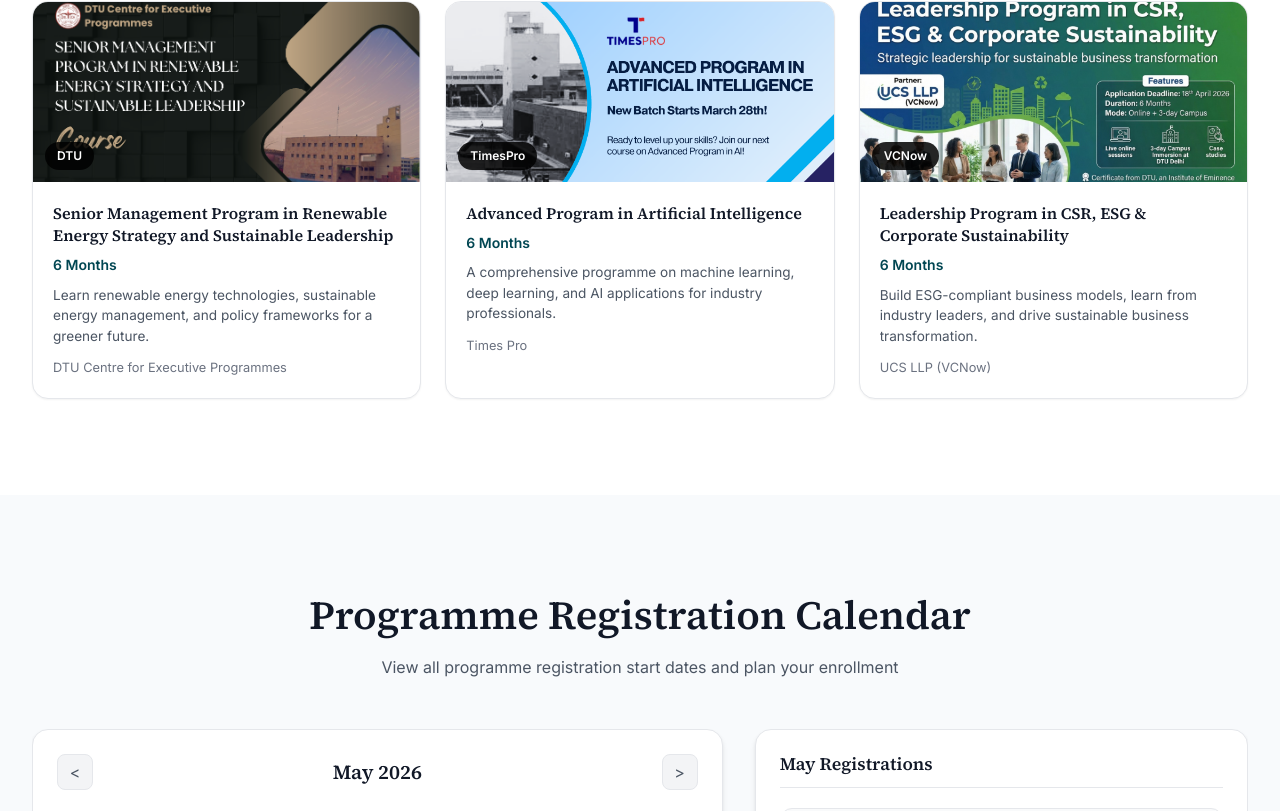
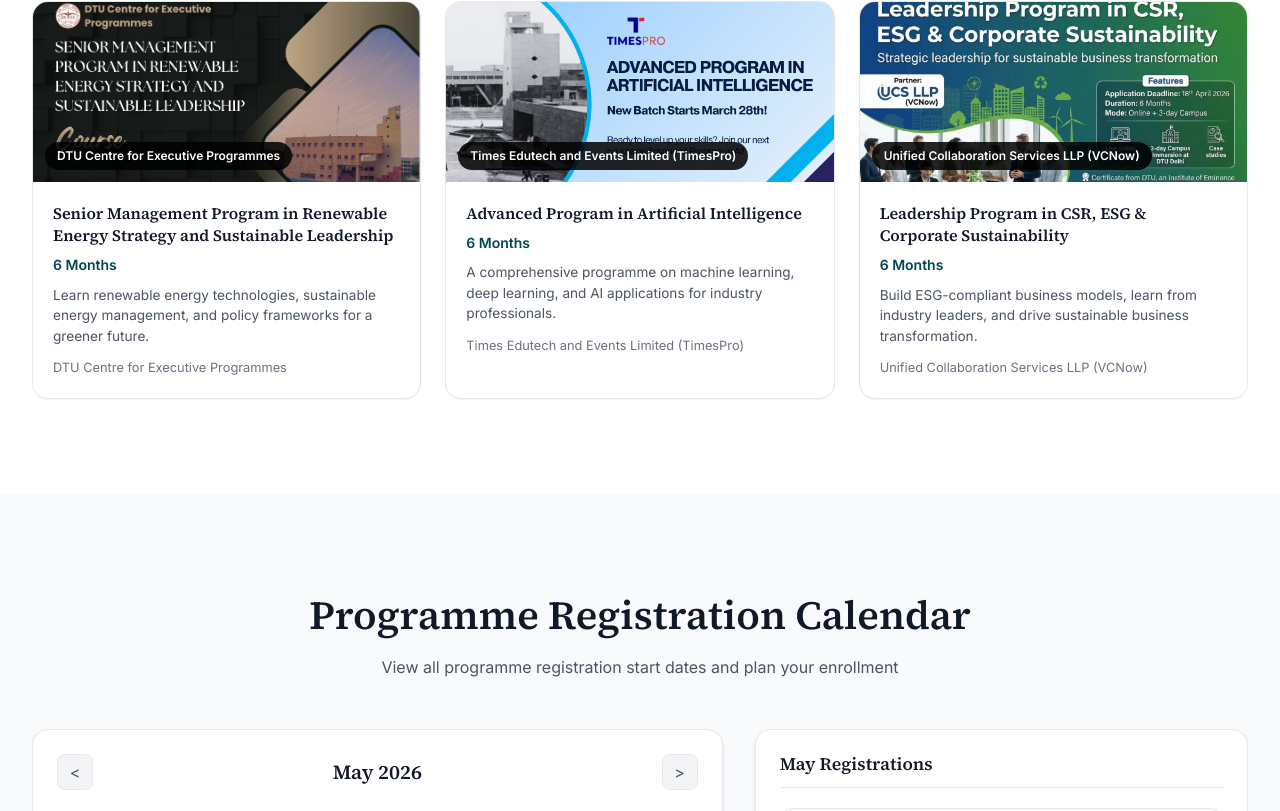
Before and after one commit to thelakshaysingh/cteldtu, a React (Vite) app: page / in a window 1280 px wide. Shown: the part 1389-2200 px from the top of the page. Built offline with nearby package versions, Linux system fonts and the light colour scheme.

Commit message:
Companies Changed

```diff
--- a/src/components/Footer.jsx
+++ b/src/components/Footer.jsx
@@ -19,7 +19,7 @@
     const companyLinks = [
         { label: 'JARO', path: 'https://www.jaroeducation.com/', external: true },
         { label: 'TimesPro', path: 'https://timespro.com/', external: true },
-        { label: 'VCNow', path: 'https://vcnow.in/', external: true },
+        { label: 'UCS LLP (VCNow)', path: 'https://vcnow.in/', external: true },
     ];
 
     return (
--- a/src/components/Header.jsx
+++ b/src/components/Header.jsx
@@ -29,9 +29,9 @@
         {
             label: 'Empanelled Companies',
             dropdown: [
-                { label: 'JARO', path: 'https://www.jaroeducation.com/', external: true },
-                { label: 'TimesPro', path: 'https://timespro.com/', external: true },
-                { label: 'VCNow', path: 'https://vcnow.in/', external: true },
+                { label: 'JARO Institute of Technology Management and Research Private Limited (JARO)', path: 'https://www.jaroeducation.com/', external: true },
+                { label: 'Times Edutech and Events Limited (TimesPro)', path: 'https://timespro.com/', external: true },
+                { label: 'Unified Collaboration Services LLP (VC Now)', path: 'https://vcnow.in/', external: true },
             ],
         },
         { label: 'Contact Us', path: '/contact' },
--- a/src/data/programmes.js
+++ b/src/data/programmes.js
@@ -15,7 +15,7 @@
         mode: 'Online + 3-day Campus',
         cost: 'INR 1,50,000 + GST',
         applicationFee: 'INR 2,000 + GST',
-        provider: 'DTU',
+        provider: 'DTU Centre for Executive Programmes',
         serviceProvider: 'DTU Centre for Executive Programmes',
         category: 'certificate',
         image: '/images/program/2.png',
@@ -201,8 +201,8 @@
         mode: 'Online + 3-day Campus',
         cost: 'INR 1,50,000 + GST',
         applicationFee: 'INR 2,000 + GST',
-        provider: 'TimesPro',
-        serviceProvider: 'Times Pro',
+        provider: 'Times Edutech and Events Limited (TimesPro)',
+        serviceProvider: 'Times Edutech and Events Limited (TimesPro)',
         category: 'certificate',
         image: '/images/program/1.png',
         directors: [
@@ -420,8 +420,8 @@
         mode: 'Online + 3-day Campus',
         cost: 'INR 1,50,000 + GST',
         applicationFee: 'INR 2,000 + GST',
-        provider: 'VCNow',
-        serviceProvider: 'UCS LLP (VCNow)',
+        provider: 'Unified Collaboration Services LLP (VCNow)',
+        serviceProvider: 'Unified Collaboration Services LLP (VCNow)',
         category: 'certificate',
         image: '/images/program/3.png',
         directors: [
```
